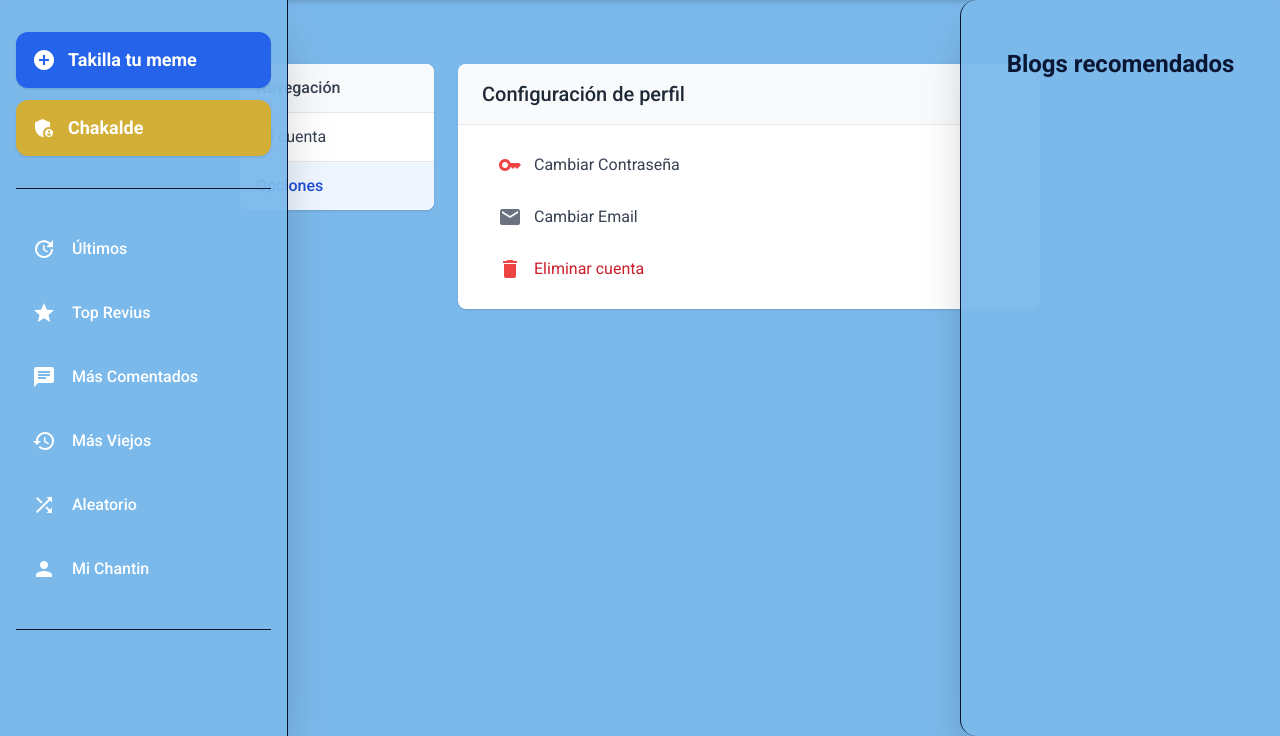
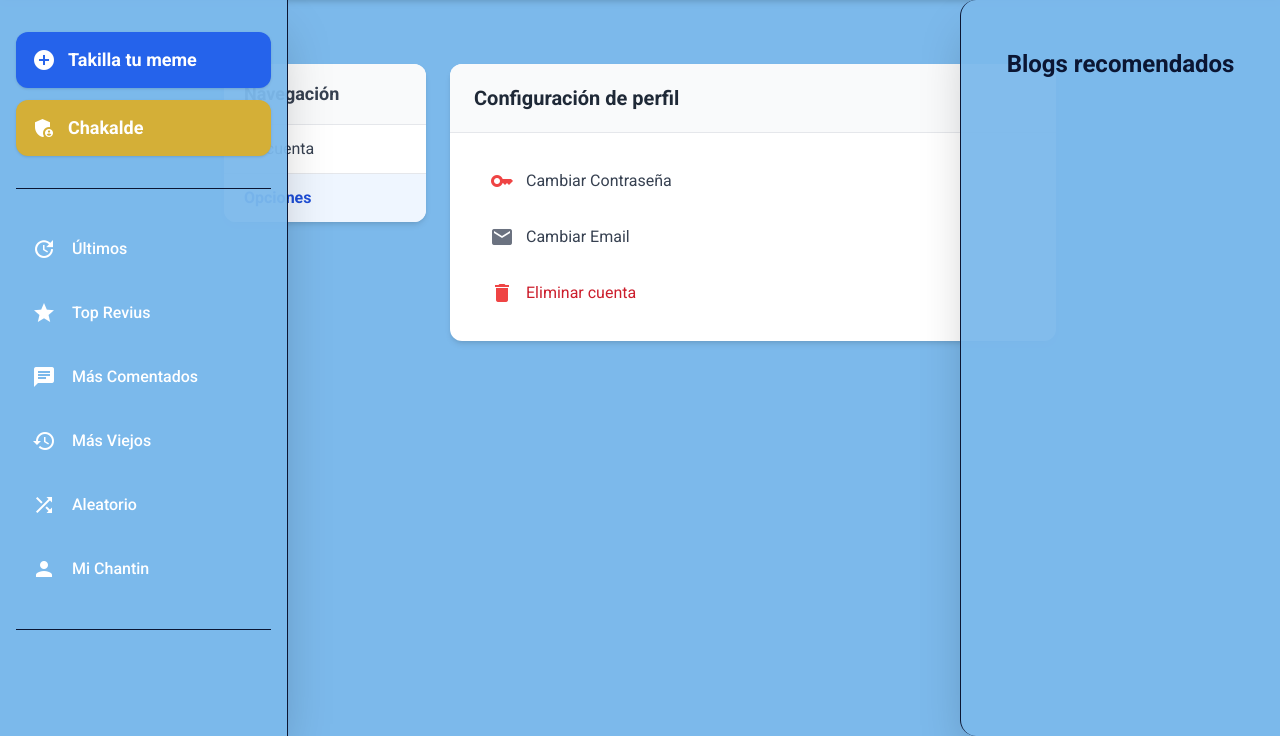
Before and after one commit to edwardperxz/chobeka-blog, a Django app: a page that uses blogapp/templates/blogapp/profile_settings.html in a window 1280 px wide. Shown: the part 64-800 px from the top of the page. Run offline with Django 5.2, Linux system fonts and the light colour scheme; the visitor is signed in with stand-in values (Sample User, id 1); data comes from the database, SQL or seed files in the repository; data that the repository does not hold is empty; some libraries are stand-ins or nearby versions.

Commit message:
feat: copilot mejoró los paddings básicamente

```diff
--- a/blogapp/templates/blogapp/profile_settings.html
+++ b/blogapp/templates/blogapp/profile_settings.html
@@ -2,44 +2,53 @@
 {% block title %}Profile Settings{% endblock %}
 
 {% block content %}
-<div class="max-w-7xl mx-auto px-4 sm:px-6 lg:px-8 py-8">
+<div class="max-w-4xl mx-auto px-2 sm:px-4 py-8">
   <div class="flex flex-col md:flex-row gap-6">
     <!-- Sidebar Navigation -->
-        <div class="w-full md:w-1/4">
-            <div class="bg-white dark:bg-gray-800 rounded-lg shadow overflow-hidden">
-                <div class="bg-gray-50 dark:bg-gray-700 px-4 py-3 border-b dark:border-gray-600">
-                    <h5 class="font-medium text-gray-700 dark:text-gray-200">Navegación</h5>
+    <aside class="w-full md:w-1/3 lg:w-1/4">
+      <nav class="bg-white dark:bg-gray-800 rounded-xl shadow-md overflow-hidden mb-4 md:mb-0">
+        <div class="bg-gray-50 dark:bg-gray-700 px-5 py-4 border-b dark:border-gray-600">
+          <h5 class="font-semibold text-gray-700 dark:text-gray-200 text-lg">Navegación</h5>
         </div>
-                <div class="divide-y divide-gray-200 dark:divide-gray-700">
-                    <a href="{% url 'blogapp:profile' user.username %}" class="block px-4 py-3 text-gray-700 dark:text-gray-300 hover:bg-gray-50 dark:hover:bg-gray-700 transition">Mi cuenta</a>
-                    <a href="{% url 'blogapp:profile_settings' user.username %}" class="block px-4 py-3 bg-blue-50 dark:bg-blue-900 text-blue-700 dark:text-blue-300 font-medium">Opciones</a>
-                </div>
-            </div>
-        </div>
+        <ul class="divide-y divide-gray-200 dark:divide-gray-700">
+          <li>
+            <a href="{% url 'blogapp:profile' user.username %}" class="block px-5 py-3 text-gray-700 dark:text-gray-300 hover:bg-gray-50 dark:hover:bg-gray-700 transition rounded-none">
+              Mi cuenta
+            </a>
+          </li>
+          <li>
+            <a href="{% url 'blogapp:profile_settings' user.username %}" class="block px-5 py-3 bg-blue-50 dark:bg-blue-900 text-blue-700 dark:text-blue-300 font-semibold rounded-none">
+              Opciones
+            </a>
+          </li>
+        </ul>
+      </nav>
+    </aside>
 
     <!-- Main Content -->
-        <div class="w-full md:w-3/4">
-            <div class="bg-white dark:bg-gray-800 rounded-lg shadow overflow-hidden">
-                <div class="bg-gray-50 dark:bg-gray-700 px-6 py-4 border-b dark:border-gray-600">
-                    <h4 class="font-medium text-xl text-gray-800 dark:text-gray-200">Configuración de perfil</h4>
+    <section class="w-full md:w-2/3 lg:w-3/4">
+      <div class="bg-white dark:bg-gray-800 rounded-xl shadow-md overflow-hidden">
+        <div class="bg-gray-50 dark:bg-gray-700 px-6 py-5 border-b dark:border-gray-600">
+          <h4 class="font-semibold text-xl text-gray-800 dark:text-gray-200">Configuración de perfil</h4>
         </div>
-                <div class="px-6 py-4">
-                    <div class="space-y-1">
-                        <a href="{% url 'blogapp:password_change' user.username %}" class="flex items-center px-4 py-3 rounded-md hover:bg-gray-50 dark:hover:bg-gray-700 transition">
-                            <span class="material-icons text-red-500 mr-3">key</span> <span class="text-gray-700 dark:text-gray-300">Cambiar Contraseña</span>
+        <div class="px-4 sm:px-6 py-6">
+          <div class="space-y-2">
+            <a href="{% url 'blogapp:password_change' user.username %}" class="flex items-center gap-3 px-4 py-3 rounded-lg hover:bg-gray-50 dark:hover:bg-gray-700 transition">
+              <span class="material-icons text-red-500">key</span>
+              <span class="text-gray-700 dark:text-gray-300">Cambiar Contraseña</span>
             </a>
-                        <a href="{% url 'blogapp:email_change' user.username %}" class="flex items-center px-4 py-3 rounded-md hover:bg-gray-50 dark:hover:bg-gray-700 transition">
-                            <span class="material-icons text-gray-500 dark:text-gray-400 mr-3">email</span>
+            <a href="{% url 'blogapp:email_change' user.username %}" class="flex items-center gap-3 px-4 py-3 rounded-lg hover:bg-gray-50 dark:hover:bg-gray-700 transition">
+              <span class="material-icons text-gray-500 dark:text-gray-400">email</span>
               <span class="text-gray-700 dark:text-gray-300">Cambiar Email</span>
             </a>
-                        <a href="{% url 'blogapp:delete_profile' user.username %}" class="flex items-center px-4 py-3 rounded-md hover:bg-red-50 dark:hover:bg-red-900/20 transition">
-                            <span class="material-icons text-red-500 dark:text-red-400 mr-3">delete</span>
+            <a href="{% url 'blogapp:delete_profile' user.username %}" class="flex items-center gap-3 px-4 py-3 rounded-lg hover:bg-red-50 dark:hover:bg-red-900/20 transition">
+              <span class="material-icons text-red-500 dark:text-red-400">delete</span>
               <span class="text-red-600 dark:text-red-400">Eliminar cuenta</span>
             </a>
           </div>
         </div>
       </div>
-        </div>
+    </section>
   </div>
 </div>
 {% endblock %}
```
Lines whose indentation alone changed are shown as unchanged.
